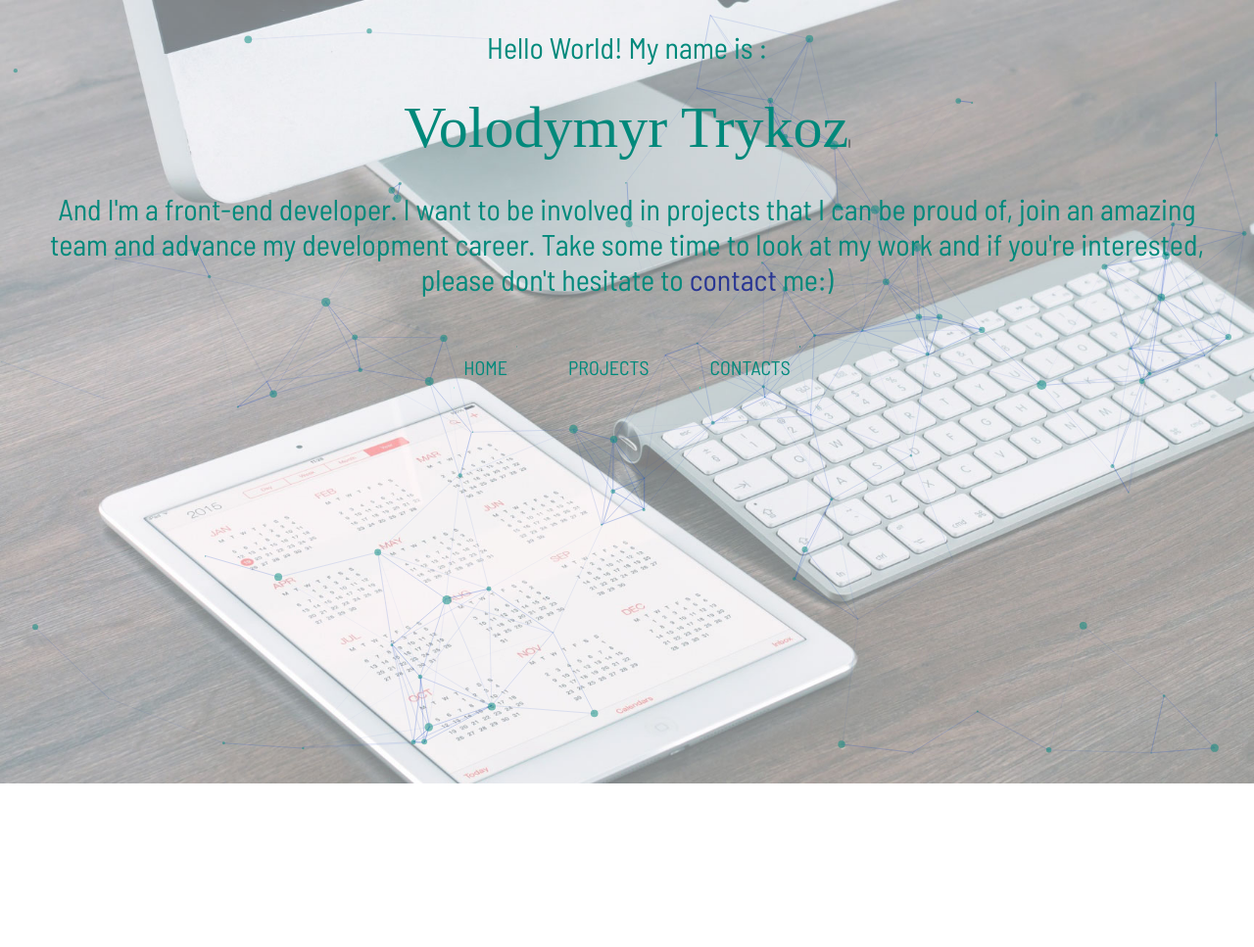
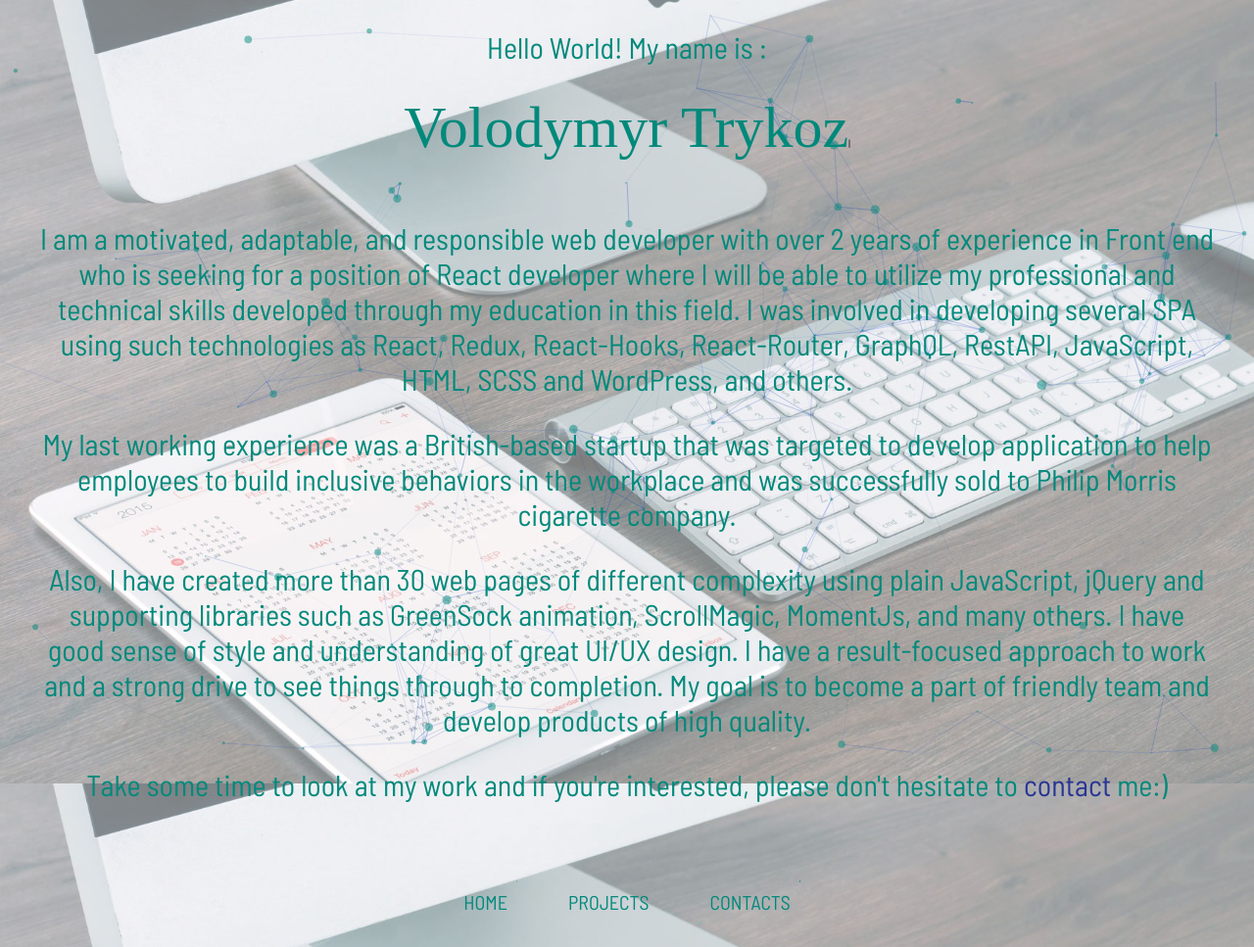
Before and after one commit to VolodymyrTrykoz/Portfolio, a website: page index.html in a window 1280 px wide. Shown: the whole page at 98% size. Before the commit the page ends 800 px from the top, so only its background shows below. Drawn offline with Linux system fonts and the light colour scheme; a web font is replaced by a local one.

Commit message:
description changes

```diff
--- a/index.html
+++ b/index.html
@@ -24,7 +24,21 @@
 				</div>
 		    	<span id="typed" class="running-string"></span>
 				<div class="container__description container__description--shift container__description--link">
-				    And I'm a front-end developer. I want to be involved in projects that I can be proud of, join an amazing team and advance my development career. Take some time to look at my work and if you're interested, please don't hesitate to <a href="contacts.html" data-hover="contact">contact</a> me:)
+					<p>
+						I am a motivated, adaptable, and responsible web developer with over 2 years of experience in Front end who is seeking for a position of React developer where I will be able to utilize my professional and technical skills developed through my education in this field.  I was involved in developing several SPA using such technologies as React, Redux, React-Hooks, React-Router, GraphQL, RestAPI, JavaScript, HTML, SCSS and WordPress, and others.
+					</p>
+					<p>
+						My last working experience was a British-based startup that was targeted to develop application to help employees to build inclusive behaviors in the workplace and was successfully sold to Philip Morris cigarette company.
+					</p>
+					<p>
+						Also, I have created more than 30 web pages of different complexity using plain JavaScript, jQuery and supporting libraries such as GreenSock animation, ScrollMagic, MomentJs, and many others.
+						I have good sense of style and understanding of great UI/UX design. I have a result-focused approach to work and a strong drive to see things through to completion.
+						My goal is to become a part of friendly team and develop products of high quality.
+					</p>
+					<p>
+						Take some time to look at my work and if you're interested, please don't hesitate to <a href="contacts.html" data-hover="contact">contact</a> me:)
+					</p>
+
 		  		</div>
 
 
```
Also changed, not shown: projects.html (+1 -1 lines).
